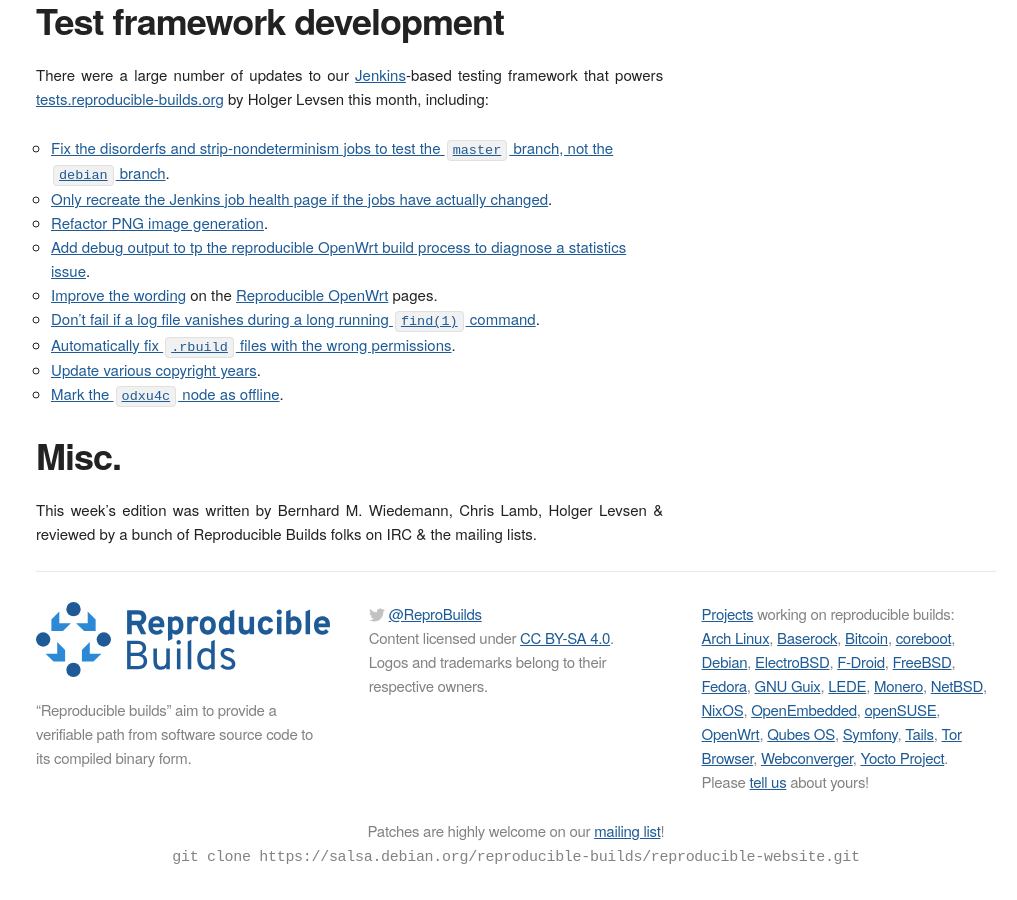
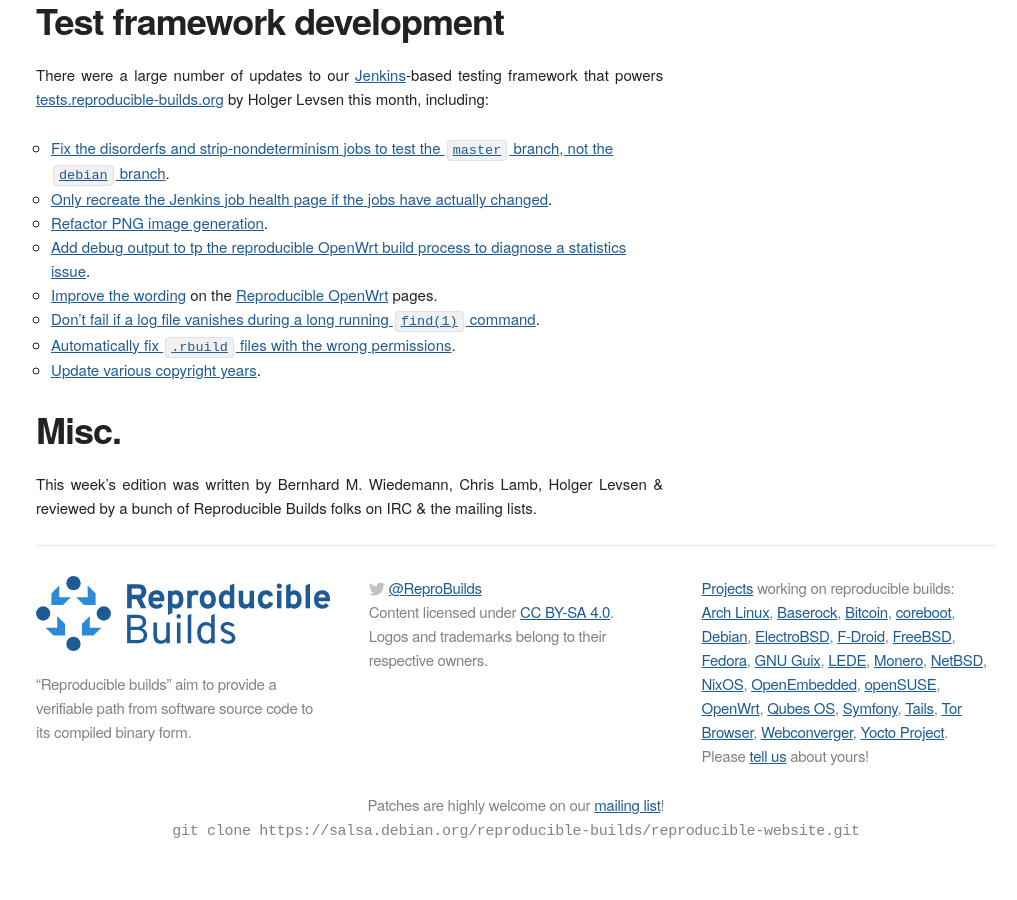
Before and after one commit to prototypefund/reproducible-website, a Jekyll site: the page built from _blog/posts/182.md, in a window 1280 px wide and 900 px high, scrolled down 1690 px. Shown: the whole window, without its empty margins (124-1141 px from the left). Built offline with Jekyll 4.4.1, drawn with Linux system fonts in a browser that asks for light colours; some web fonts are replaced; after the commit the page ends 2564 px from its top, so only the background shows below that.

Commit message:
182: drop comments about nodes going (temp.) offline
Signed-off-by: Holger Levsen <holger@layer-acht.org>

```diff
--- a/_blog/posts/182.md
+++ b/_blog/posts/182.md
@@ -48,7 +48,6 @@
 * [Don't fail if a log file vanishes during a long running `find(1)` command](https://salsa.debian.org/qa/jenkins.debian.net/commit/9e06e4b5).
 * [Automatically fix `.rbuild` files with the wrong permissions](https://salsa.debian.org/qa/jenkins.debian.net/commit/7a08f9df).
 * [Update various copyright years](https://salsa.debian.org/qa/jenkins.debian.net/commit/b31c5c08).
-* [Mark the `odxu4c` node as offline](https://salsa.debian.org/qa/jenkins.debian.net/commit/4cd168a2).
 
 
 Misc.
```
